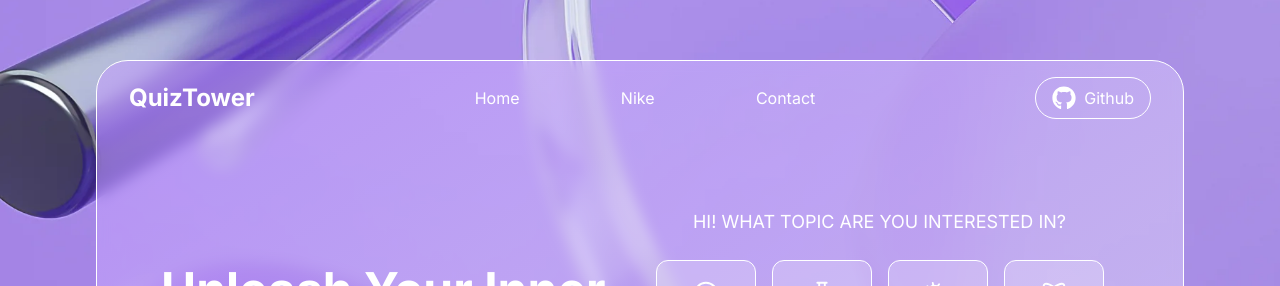
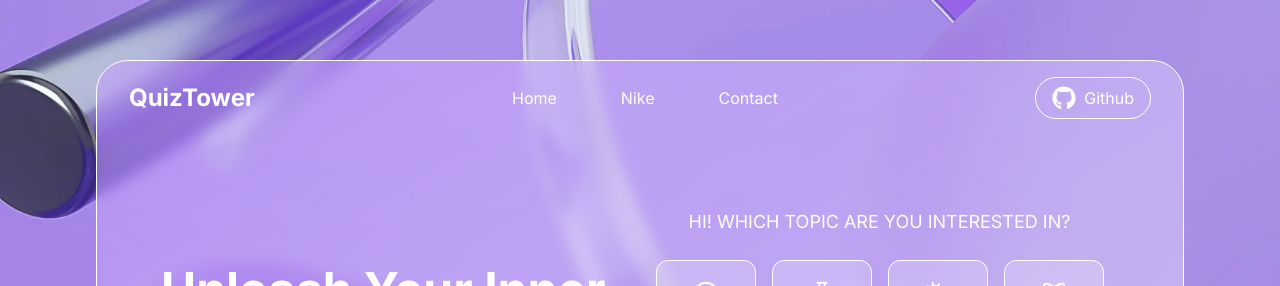
Before and after one commit to aliasif78/frontend-design, a Next.js app: page /quiz-tower in a window 1280 px wide. Shown: the top 286 px of the page. Built offline with nearby package versions, Linux system fonts and the light colour scheme; a web font is replaced by a local one.

Commit message:
QT: Completed

```diff
--- a/app/quiz-tower/page.tsx
+++ b/app/quiz-tower/page.tsx
@@ -9,8 +9,6 @@ import Link from 'next/link';
 
 // Assets
 import bg from './assets/bg.webp';
-// import ring from './assets/ring.webp';
-// import cube from './assets/cube.webp';
 
 // Dependencies
 import { FaGithub } from 'react-icons/fa6';
@@ -30,17 +28,13 @@ const page = () => {
       <Image src={bg} alt="bg" priority className="absolute inset-0 h-full w-full object-cover" />
 
       <div className="relative z-10 h-[85vh] w-[85vw] overflow-hidden rounded-4xl border border-white bg-white/30 bg-gradient-to-br from-[#984EFF]/30 to-[#DFDBE9]/30 backdrop-blur-[7px]">
-        {/* Images */}
-        {/* <Image src={ring} alt="ring" className="absolute top-0 right-0" />
-        <Image src={cube} alt="cube" className="absolute bottom-0 left-0" /> */}
-
         {/* Navbar */}
         <div className="absolute top-0 left-0 flex w-full flex-row items-center justify-between px-8 py-4">
           {/* Title */}
           <h2 className="text-2xl font-bold">QuizTower</h2>
 
           {/* Links */}
-          <div className="flex w-1/3 flex-row items-center justify-between">
+          <div className="flex flex-row items-center gap-[4rem]">
             <Link href="/">Home</Link>
             <Link href="/nike-jordan">Nike</Link>
             <Link href="/">Contact</Link>
@@ -69,7 +63,7 @@ const page = () => {
 
           {/* Right */}
           <div className="flex w-1/2 flex-col items-center justify-center gap-6">
-            <h3 className="text-lg uppercase">Hi! What topic are you interested in?</h3>
+            <h3 className="text-lg uppercase">Hi! Which topic are you interested in?</h3>
 
             <div className="flex flex-row flex-wrap justify-center gap-4">
               <Badge title="Art" icon={<PiPalette size={30} />} />
```
